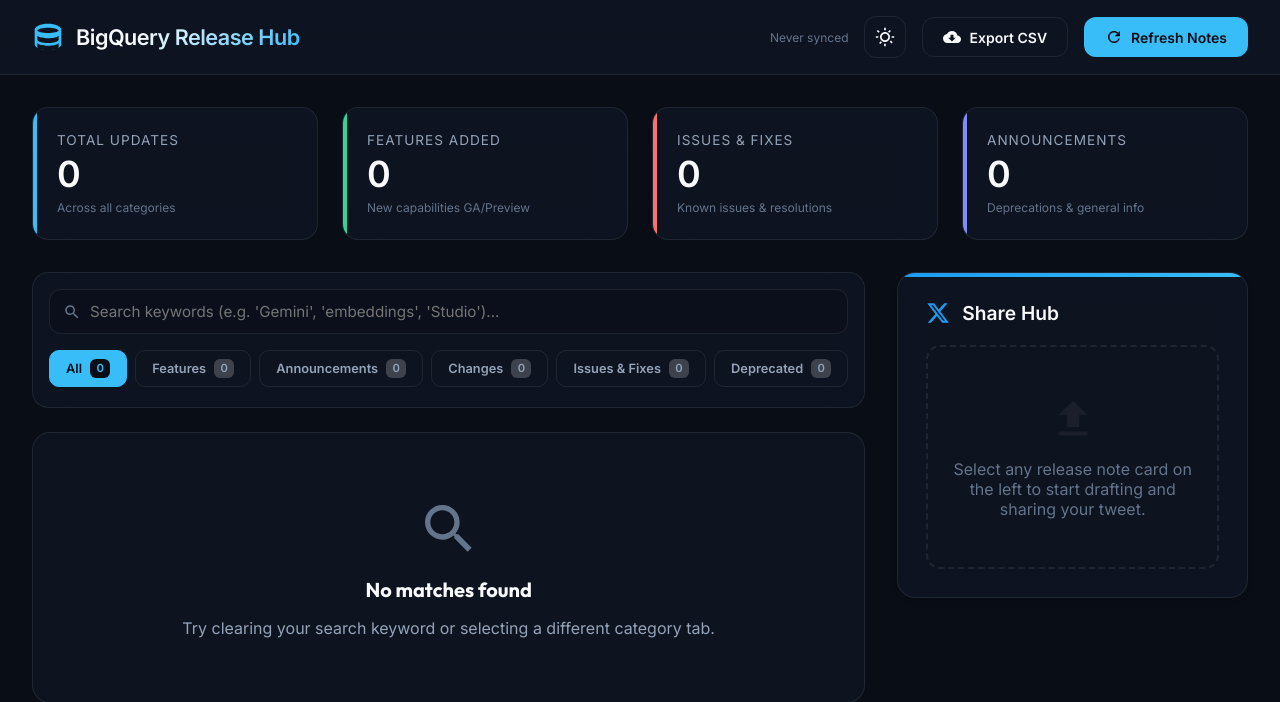
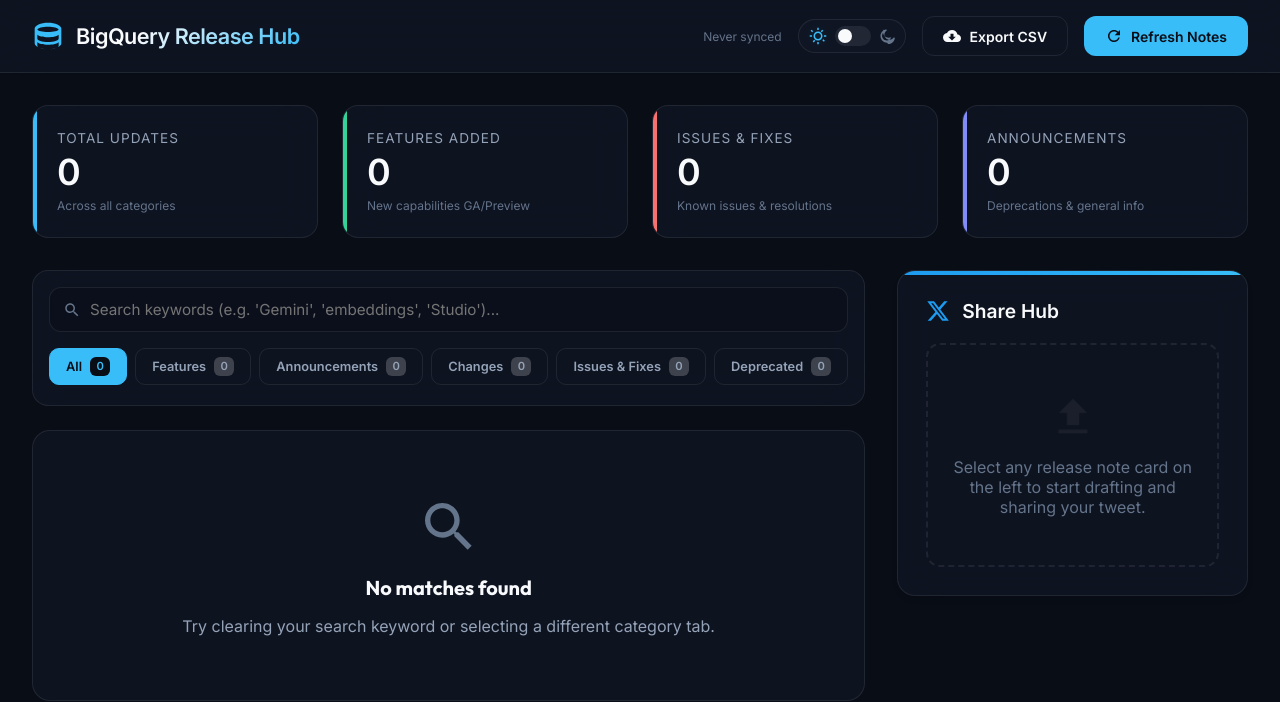
Before and after one commit to srinibaash-stack/antigravity-event-talks-app, a Flask app: page / in a window 1280 px wide. Shown: the top 702 px of the page. Run offline with Flask 3, Linux system fonts and the light colour scheme; data that the repository does not hold is empty.

Commit message:
Replace theme toggle icon button with custom sliding toggle switch

```diff
--- a/static/css/style.css
+++ b/static/css/style.css
@@ -1257,3 +1257,85 @@ body.light-theme .x-attachment-details {
   -webkit-box-orient: vertical;
   overflow: hidden;
 }
+
+/* Theme Switch Toggle Slider styling */
+.theme-switch-wrapper {
+  display: flex;
+  align-items: center;
+  gap: 0.5rem;
+  background: var(--bg-card);
+  border: 1px solid var(--border-color);
+  border-radius: 20px;
+  padding: 0.35rem 0.65rem;
+  transition: all 0.2s ease;
+}
+
+.theme-switch-wrapper:hover {
+  border-color: var(--border-hover);
+  background: var(--bg-card-hover);
+}
+
+.theme-icon {
+  color: var(--text-muted);
+  transition: color 0.2s ease;
+}
+
+body:not(.light-theme) .theme-sun {
+  color: var(--primary-accent);
+  filter: drop-shadow(0 0 4px var(--primary-accent-glow));
+}
+
+body.light-theme .theme-moon {
+  color: var(--primary-accent);
+  filter: drop-shadow(0 0 4px var(--primary-accent-glow));
+}
+
+.theme-switch {
+  display: inline-block;
+  height: 20px;
+  position: relative;
+  width: 36px;
+}
+
+.theme-switch input {
+  display: none;
+}
+
+.slider {
+  background-color: var(--border-color);
+  bottom: 0;
+  cursor: pointer;
+  left: 0;
+  position: absolute;
+  right: 0;
+  top: 0;
+  transition: .3s;
+}
+
+.slider:before {
+  background-color: var(--text-primary);
+  bottom: 3px;
+  content: "";
+  height: 14px;
+  left: 3px;
+  position: absolute;
+  transition: .3s;
+  width: 14px;
+}
+
+.slider.round {
+  border-radius: 20px;
+}
+
+.slider.round:before {
+  border-radius: 50%;
+}
+
+input:checked + .slider {
+  background-color: var(--primary-accent);
+}
+
+input:checked + .slider:before {
+  transform: translateX(16px);
+  background-color: var(--bg-primary);
+}
--- a/static/js/app.js
+++ b/static/js/app.js
@@ -11,8 +11,7 @@ const state = {
 
 // DOM Elements
 const elements = {
-  themeToggle: document.getElementById('theme-toggle'),
-  themeIcon: document.getElementById('theme-icon'),
+  themeCheckbox: document.getElementById('theme-checkbox'),
   refreshButton: document.getElementById('refresh-button'),
   refreshSpinner: document.getElementById('refresh-spinner'),
   refreshIcon: document.getElementById('refresh-icon'),
@@ -76,32 +75,33 @@ function setupTheme() {
   if (savedTheme === 'light') {
     state.isDarkTheme = false;
     document.body.classList.add('light-theme');
-    elements.themeIcon.innerHTML = icons.moon;
+    if (elements.themeCheckbox) elements.themeCheckbox.checked = true;
   } else {
     state.isDarkTheme = true;
     document.body.classList.remove('light-theme');
-    elements.themeIcon.innerHTML = icons.sun;
+    if (elements.themeCheckbox) elements.themeCheckbox.checked = false;
   }
 }
 
-function toggleTheme() {
-  state.isDarkTheme = !state.isDarkTheme;
-  if (state.isDarkTheme) {
+function toggleTheme(e) {
+  const isLight = e.target.checked;
+  state.isDarkTheme = !isLight;
+  if (isLight) {
+    document.body.classList.add('light-theme');
+    localStorage.setItem('theme', 'light');
+    showToast('Switched to Light Mode', 'info');
+  } else {
     document.body.classList.remove('light-theme');
     localStorage.setItem('theme', 'dark');
-    elements.themeIcon.innerHTML = icons.sun;
     showToast('Switched to Dark Mode', 'info');
-  } else {
-    document.body.classList.add('light-theme');
-    localStorage.setItem('theme', 'light');
-    elements.themeIcon.innerHTML = icons.moon;
-    showToast('Switched to Light Mode', 'info');
   }
 }
 
 // Event Listeners Setup
 function setupEventListeners() {
-  elements.themeToggle.addEventListener('click', toggleTheme);
+  if (elements.themeCheckbox) {
+    elements.themeCheckbox.addEventListener('change', toggleTheme);
+  }
   elements.refreshButton.addEventListener('click', refreshNotes);
   elements.exportCsvButton.addEventListener('click', exportToCSV);
 
--- a/templates/index.html
+++ b/templates/index.html
@@ -24,13 +24,19 @@
       <!-- Last Synced Display -->
       <span class="stat-sub" id="last-updated-time">Checking for updates...</span>
 
-      <!-- Theme Switcher Button -->
-      <button class="btn btn-secondary btn-icon" id="theme-toggle" title="Toggle Theme" aria-label="Toggle Theme">
-        <!-- Sun/Moon combined dynamic SVG -->
-        <svg viewBox="0 0 24 24" id="theme-icon" style="width: 20px; height: 20px; fill: currentColor;">
+      <!-- Theme Switch Toggle -->
+      <div class="theme-switch-wrapper" title="Switch Theme">
+        <svg viewBox="0 0 24 24" class="theme-icon theme-sun" style="width: 18px; height: 18px; fill: currentColor;">
           <path d="M12 18c-3.3 0-6-2.7-6-6s2.7-6 6-6 6 2.7 6 6-2.7 6-6 6zm0-10c-2.2 0-4 1.8-4 4s1.8 4 4 4 4-1.8 4-4-1.8-4-4-4zM11 1h2v3h-2zm0 19h2v3h-2zM3.5 3.5l2.1 2.1-1.4 1.4L2.1 4.9zm16.3 16.3l-2.1-2.1 1.4-1.4 2.1 2.1zM1 11h3v2H1zm19 0h3v2h-3zM4.9 19.1l2.1-2.1 1.4 1.4-2.1 2.1zm14.2-14.2l-2.1 2.1-1.4-1.4 2.1-2.1z"/>
         </svg>
-      </button>
+        <label class="theme-switch" for="theme-checkbox">
+          <input type="checkbox" id="theme-checkbox" aria-label="Toggle light/dark theme">
+          <span class="slider round"></span>
+        </label>
+        <svg viewBox="0 0 24 24" class="theme-icon theme-moon" style="width: 16px; height: 16px; fill: currentColor;">
+          <path d="M12.3 22h-.1c-5.5 0-10-4.5-10-10 0-4.8 3.5-8.9 8.2-9.7.5-.1 1 .2 1.2.6.2.5 0 1-.4 1.3-1.9 1.4-3 3.6-3 6.1 0 4.1 3.4 7.5 7.5 7.5 2.5 0 4.7-1.1 6.1-3 .3-.4.9-.5 1.3-.4.5.2.7.7.6 1.2-.9 4.8-5 8.3-9.8 8.4h-.4zm-2.8-17c-2.9.9-4.9 3.6-4.9 6.8 0 3.9 3.1 7 7 7 3.2 0 5.9-2 6.8-4.9-1.2.5-2.5.7-3.9.7-4.7 0-8.5-3.8-8.5-8.5 0-1.4.2-2.7.7-3.9z"/>
+        </svg>
+      </div>
 
       <!-- Export CSV Button -->
       <button class="btn btn-secondary" id="export-csv-button" title="Export current filtered list to CSV">
```
